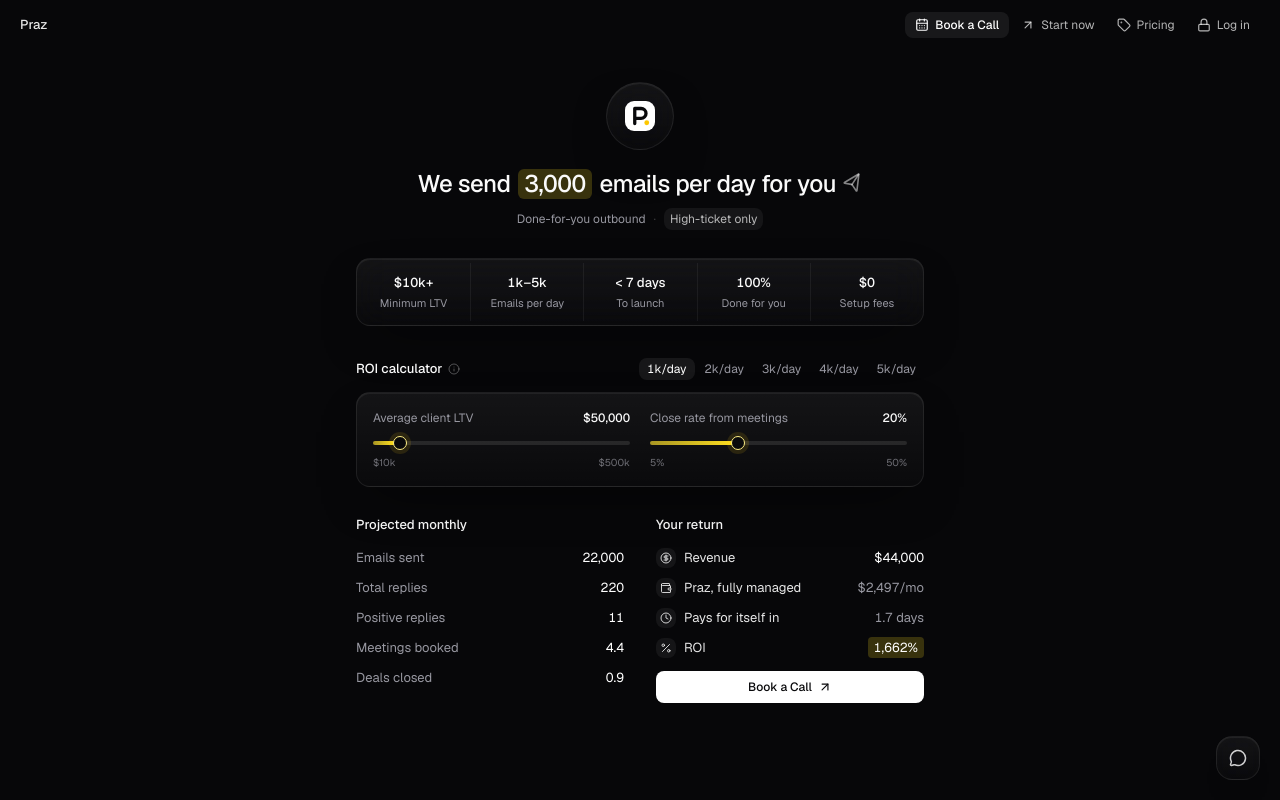
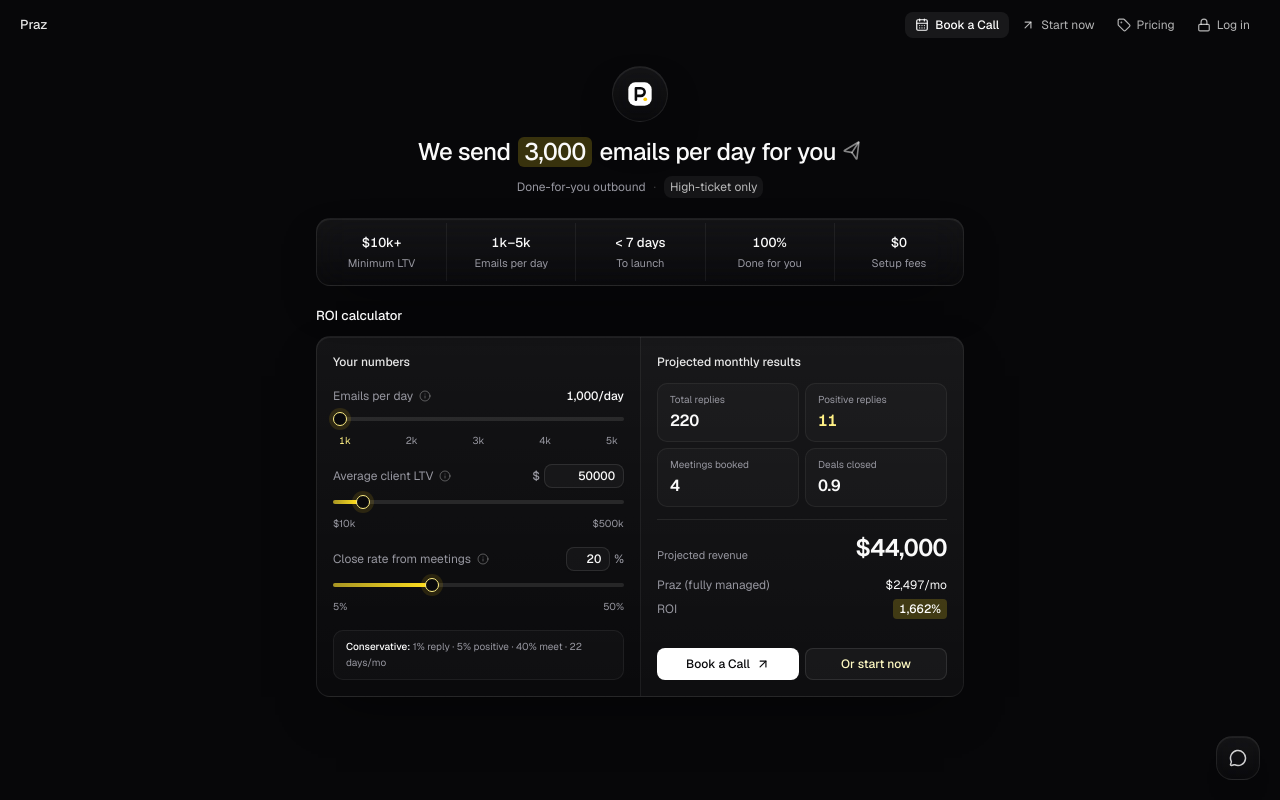
Before and after one commit to jayden8811/praz, a Next.js app: page / in a window 1280 px wide. Shown: the top 800 px of the page. Built offline with nearby package versions, Linux system fonts and the light colour scheme.

Commit message:
Restore two-panel ROI calculator layout in the compact profile style
Co-Authored-By: Claude Opus 5.5 <noreply@anthropic.com>
Claude-Session: https://claude.ai/code/session_012dVnbrNQKUeMJHz3bd94t6

```diff
--- a/src/components/sections/overview.tsx
+++ b/src/components/sections/overview.tsx
@@ -5,18 +5,16 @@ import { AnimatePresence, motion } from "motion/react";
 import {
   ArrowUpRight,
   CalendarDays,
-  CircleDollarSign,
-  Clock,
   Info,
   Lock,
   MessageCircle,
-  Percent,
   Send,
   Tag,
-  Wallet,
 } from "lucide-react";
 import { LogoMark } from "@/components/logo";
 import { AnimatedNumber } from "@/components/animated-number";
+import { Input } from "@/components/ui/input";
+import { Separator } from "@/components/ui/separator";
 import { Slider } from "@/components/ui/slider";
 import { Tooltip, TooltipContent, TooltipTrigger } from "@/components/ui/tooltip";
 import { formatVolume, pricing, site, volumes } from "@/lib/site";
@@ -42,12 +40,15 @@ const facts = [
 const int = (n: number) => Math.round(n).toLocaleString("en-US");
 const usd = (n: number) => "$" + int(n);
 const dec = (n: number) => (Math.round(n * 10) / 10).toLocaleString("en-US");
+const clamp = (n: number, a: number, b: number) => Math.min(b, Math.max(a, n));
+const LTV = { min: 10000, max: 500000 };
+const CLOSE = { min: 5, max: 50 };
 
 export function Overview() {
   return (
     <section className="relative flex min-h-svh flex-col">
       <TopBar />
-      <div className="mx-auto flex w-full max-w-[600px] flex-1 flex-col px-4 pb-10 pt-6 md:pt-8">
+      <div className="mx-auto flex w-full max-w-[680px] flex-1 flex-col px-4 pb-10 pt-3 md:pt-4">
         <Identity />
         <Facts />
         <Calculator />
@@ -108,14 +109,14 @@ function Identity() {
         initial={{ opacity: 0, scale: 0.9 }}
         animate={{ opacity: 1, scale: 1 }}
         transition={{ duration: 0.8, ease }}
-        className="glass flex size-[68px] items-center justify-center rounded-full"
+        className="glass flex size-14 items-center justify-center rounded-full"
       >
-        <LogoMark className="size-9" />
+        <LogoMark className="size-7" />
       </motion.div>
 
       <motion.h1
         {...fade(0.1)}
-        className="mt-4 flex flex-wrap items-center justify-center gap-x-[0.3em] text-[22px] font-medium tracking-[-0.02em] md:text-[24px]"
+        className="mt-3 flex flex-wrap items-center justify-center gap-x-[0.3em] text-[22px] font-medium tracking-[-0.02em] md:text-[24px]"
       >
         <span>We send</span>
         <span className="relative inline-flex h-[1.25em] w-[3.1em] items-center justify-center overflow-hidden rounded-[0.25em] bg-yellow-300/20 px-[0.2em] tabular-nums">
@@ -149,7 +150,7 @@ function Facts() {
   return (
     <motion.dl
       {...fade(0.26)}
-      className="glass mt-7 grid grid-cols-3 rounded-xl py-1 sm:grid-cols-5"
+      className="glass mt-5 grid grid-cols-3 rounded-xl py-1 sm:grid-cols-5"
     >
       {facts.map((f, i) => (
         <div
@@ -175,185 +176,212 @@ function Calculator() {
 
   const perDay = volumes[volIdx];
   const cost = pricing[perDay];
-  const sent = perDay * ASSUME.days;
-  const replies = sent * ASSUME.reply;
+  const replies = perDay * ASSUME.days * ASSUME.reply;
   const positive = replies * ASSUME.positive;
   const meetings = positive * ASSUME.meeting;
   const deals = meetings * (close / 100);
   const revenue = deals * ltv;
   const roi = ((revenue - cost) / cost) * 100;
-  const paybackDays = revenue > 0 ? (cost / revenue) * 30 : 0;
 
   return (
-    <motion.div {...fade(0.34)} id="roi" className="mt-8">
-      {/* header row, like "Token activity · Daily Weekly Cumulative" */}
-      <div className="flex items-center justify-between">
-        <h2 className="flex items-center gap-1.5 whitespace-nowrap text-[13px] font-medium">
-          ROI calculator
-          <Tooltip>
-            <TooltipTrigger asChild>
-              <Info className="size-3 cursor-help text-white/30 transition-colors hover:text-white/70" />
-            </TooltipTrigger>
-            <TooltipContent>
-              Conservative: 1% reply · 5% positive · 40% book a meeting · 22 sending days/mo
-            </TooltipContent>
-          </Tooltip>
-        </h2>
-        <div className="relative flex items-center gap-0.5 text-[12px]">
+    <motion.div {...fade(0.34)} id="roi" className="mt-5">
+      <h2 className="text-[13px] font-medium">ROI calculator</h2>
+
+      <div className="glass mt-2.5 grid overflow-hidden rounded-xl sm:grid-cols-2">
+        {/* inputs */}
+        <div className="space-y-4 p-4">
+          <p className="text-[12px] font-medium text-white/90">Your numbers</p>
+
+          <Field
+            label="Emails per day"
+            hint="Daily sending volume across your managed inboxes."
+            value={<span className="tabular-nums">{perDay.toLocaleString("en-US")}/day</span>}
+          >
+            <Slider value={[volIdx]} min={0} max={volumes.length - 1} step={1} onValueChange={([v]) => setVolIdx(v)} />
+            <div className="mt-1.5 flex justify-between">
               {volumes.map((v, i) => (
                 <button
                   key={v}
                   onClick={() => setVolIdx(i)}
                   className={cn(
-                "relative rounded-md px-2 py-0.5 tabular-nums transition-colors cursor-pointer",
-                i === volIdx ? "text-white" : "text-muted-foreground hover:text-white/80"
+                    "w-6 text-center text-[10px] tabular-nums transition-colors cursor-pointer",
+                    i === volIdx ? "text-yellow-200" : "text-muted-foreground hover:text-white"
                   )}
                 >
-              {i === volIdx && (
-                <motion.span
-                  layoutId="vol-pill"
-                  className="absolute inset-0 rounded-md bg-white/[0.07]"
-                  transition={{ type: "spring", stiffness: 420, damping: 34 }}
-                />
-              )}
-              <span className="relative">
                   {formatVolume(v)}
-                <span className="max-sm:hidden">/day</span>
-              </span>
                 </button>
               ))}
             </div>
+          </Field>
+
+          <Field
+            label="Average client LTV"
+            hint="Lifetime value of one new client. Praz is built for $10k+."
+            value={
+              <span className="flex items-center gap-1">
+                <span className="text-muted-foreground">$</span>
+                <Input
+                  id="ltv"
+                  type="number"
+                  value={ltv}
+                  onChange={(e) => setLtv(Number(e.target.value) || 0)}
+                  onBlur={() => setLtv((v) => clamp(v, LTV.min, LTV.max))}
+                  className="h-6 w-20 px-2 text-right text-[12px]"
+                />
+              </span>
+            }
+          >
+            <Slider
+              value={[clamp(ltv, LTV.min, LTV.max)]}
+              min={LTV.min}
+              max={LTV.max}
+              step={5000}
+              onValueChange={([v]) => setLtv(v)}
+            />
+            <Range a="$10k" b="$500k" />
+          </Field>
+
+          <Field
+            label="Close rate from meetings"
+            hint="Share of booked meetings that become paying clients."
+            value={
+              <span className="flex items-center gap-1">
+                <Input
+                  id="close"
+                  type="number"
+                  value={close}
+                  onChange={(e) => setClose(Number(e.target.value) || 0)}
+                  onBlur={() => setClose((v) => clamp(v, CLOSE.min, CLOSE.max))}
+                  className="h-6 w-11 px-2 text-right text-[12px]"
+                />
+                <span className="text-muted-foreground">%</span>
+              </span>
+            }
+          >
+            <Slider
+              value={[clamp(close, CLOSE.min, CLOSE.max)]}
+              min={CLOSE.min}
+              max={CLOSE.max}
+              step={1}
+              onValueChange={([v]) => setClose(v)}
+            />
+            <Range a="5%" b="50%" />
+          </Field>
+
+          <div className="glass-inset rounded-lg px-3 py-2">
+            <p className="text-[10px] leading-relaxed text-muted-foreground">
+              <span className="font-medium text-white">Conservative:</span> 1% reply · 5% positive · 40% meet · 22 days/mo
+            </p>
+          </div>
         </div>
 
-      {/* inputs — the glass panel that replaces the heatmap */}
-      <div className="glass mt-3 grid gap-5 rounded-xl px-4 py-4 sm:grid-cols-2">
-        <SliderField
-          id="ltv"
-          label="Average client LTV"
-          value={usd(ltv)}
-          min={10000}
-          max={500000}
-          step={5000}
-          current={ltv}
-          onChange={setLtv}
-          range={["$10k", "$500k"]}
-        />
-        <SliderField
-          id="close"
-          label="Close rate from meetings"
-          value={`${close}%`}
-          min={5}
-          max={50}
-          step={1}
-          current={close}
-          onChange={setClose}
-          range={["5%", "50%"]}
-        />
+        {/* results */}
+        <div className="flex flex-col border-t border-white/[0.06] bg-white/[0.015] p-4 sm:border-t-0 sm:border-l">
+          <p className="text-[12px] font-medium text-white/90">Projected monthly results</p>
+
+          <div className="mt-3 grid grid-cols-2 gap-1.5">
+            <Stat label="Total replies" value={replies} />
+            <Stat label="Positive replies" value={positive} accent />
+            <Stat label="Meetings booked" value={meetings} />
+            <Stat label="Deals closed" value={deals} decimals />
           </div>
 
-      {/* two columns, like "Activity insights" / "Most used plugins" */}
-      <div className="mt-7 grid gap-7 sm:grid-cols-2 sm:gap-8">
-        <div>
-          <h3 className="text-[13px] font-medium">Projected monthly</h3>
-          <dl className="mt-2">
-            <Row label="Emails sent" value={<AnimatedNumber value={sent} format={int} />} />
-            <Row label="Total replies" value={<AnimatedNumber value={replies} format={int} />} />
-            <Row label="Positive replies" value={<AnimatedNumber value={positive} format={int} />} />
-            <Row label="Meetings booked" value={<AnimatedNumber value={meetings} format={dec} />} />
-            <Row label="Deals closed" value={<AnimatedNumber value={deals} format={dec} />} />
-          </dl>
+          <Separator className="my-3" />
+
+          <div className="flex items-end justify-between">
+            <span className="text-[11px] text-muted-foreground">Projected revenue</span>
+            <AnimatedNumber value={revenue} format={usd} className="text-2xl font-semibold tracking-tight tabular-nums" />
           </div>
-        <div>
-          <h3 className="text-[13px] font-medium">Your return</h3>
-          <dl className="mt-2">
-            <Row icon={CircleDollarSign} label="Revenue" value={<AnimatedNumber value={revenue} format={usd} />} />
-            <Row icon={Wallet} label="Praz, fully managed" value={<AnimatedNumber value={cost} format={(n) => usd(n) + "/mo"} />} muted />
-            <Row icon={Clock} label="Pays for itself in" value={<AnimatedNumber value={paybackDays} format={(n) => dec(n) + " days"} />} muted />
+          <div className="mt-3 space-y-1.5 text-[12px]">
+            <Row label="Praz (fully managed)" value={<AnimatedNumber value={cost} format={(n) => usd(n) + "/mo"} />} />
             <Row
-              icon={Percent}
               label="ROI"
               value={
-                <span className={cn("rounded px-1.5 py-0.5", roi >= 0 ? "bg-yellow-300/20 text-white" : "text-red-300")}>
+                <span className={cn("rounded px-1.5 py-0.5 font-medium", roi >= 0 ? "bg-yellow-300/20 text-white" : "text-red-300")}>
                   <AnimatedNumber value={roi} format={(n) => int(n) + "%"} />
                 </span>
               }
             />
-            <div className="pt-2">
+          </div>
+
+          <div className="mt-auto grid grid-cols-2 gap-1.5 pt-3">
             <a
               href={site.bookUrl}
-                className="group flex h-8 w-full items-center justify-center gap-1.5 rounded-md bg-white text-[12px] font-medium text-zinc-950 transition-all hover:bg-white/90 active:scale-[0.98]"
+              className="group flex h-8 items-center justify-center gap-1.5 rounded-md bg-white text-[12px] font-medium text-zinc-950 transition-all hover:bg-white/90 active:scale-[0.98]"
             >
               Book a Call
               <ArrowUpRight className="size-3.5 transition-transform duration-300 group-hover:-translate-y-px group-hover:translate-x-px" />
             </a>
+            <a
+              href={site.checkoutUrl}
+              className="flex h-8 items-center justify-center rounded-md border border-white/10 bg-white/[0.04] text-[12px] font-medium text-yellow-100 transition-colors hover:border-yellow-300/25 hover:bg-white/[0.07]"
+            >
+              Or start now
+            </a>
           </div>
-          </dl>
         </div>
       </div>
     </motion.div>
   );
 }
 
-function SliderField({
-  id,
+function Field({
   label,
+  hint,
   value,
-  min,
-  max,
-  step,
-  current,
-  onChange,
-  range,
+  children,
 }: {
-  id: string;
   label: string;
-  value: string;
-  min: number;
-  max: number;
-  step: number;
-  current: number;
-  onChange: (v: number) => void;
-  range: [string, string];
+  hint: string;
+  value: React.ReactNode;
+  children: React.ReactNode;
 }) {
   return (
     <div>
-      <div className="mb-2 flex items-center justify-between text-[12px]">
-        <label htmlFor={id} className="text-muted-foreground">
+      <div className="mb-1.5 flex items-center justify-between gap-3 text-[12px]">
+        <span className="flex items-center gap-1.5 text-muted-foreground">
           {label}
-        </label>
-        <span className="font-medium tabular-nums">{value}</span>
+          <Tooltip>
+            <TooltipTrigger asChild>
+              <Info className="size-3 cursor-help text-white/30 transition-colors hover:text-white/70" />
+            </TooltipTrigger>
+            <TooltipContent>{hint}</TooltipContent>
+          </Tooltip>
+        </span>
+        <span className="font-medium">{value}</span>
       </div>
-      <Slider id={id} value={[current]} min={min} max={max} step={step} onValueChange={([v]) => onChange(v)} />
-      <div className="mt-1 flex justify-between text-[10px] text-muted-foreground/70">
-        <span>{range[0]}</span>
-        <span>{range[1]}</span>
-      </div>
+      {children}
     </div>
   );
 }
 
-function Row({
-  label,
-  value,
-  icon: Icon,
-  muted,
-}: {
-  label: string;
-  value: React.ReactNode;
-  icon?: React.ComponentType<{ className?: string }>;
-  muted?: boolean;
-}) {
+function Range({ a, b }: { a: string; b: string }) {
   return (
-    <div className="flex h-[30px] items-center justify-between text-[13px]">
-      <dt className="flex items-center gap-2 text-muted-foreground">
-        {Icon && (
-          <span className="flex size-5 items-center justify-center rounded-md bg-white/[0.06]">
-            <Icon className="size-3 text-white/80" />
-          </span>
-        )}
-        <span className={cn(Icon && "text-white/90")}>{label}</span>
-      </dt>
-      <dd className={cn("tabular-nums", muted ? "text-muted-foreground" : "text-white")}>{value}</dd>
+    <div className="mt-1.5 flex justify-between text-[10px] text-muted-foreground">
+      <span>{a}</span>
+      <span>{b}</span>
     </div>
   );
 }
+
+function Stat({ label, value, accent, decimals }: { label: string; value: number; accent?: boolean; decimals?: boolean }) {
+  return (
+    <div className="glass-inset rounded-lg px-3 py-2">
+      <p className="text-[10px] text-muted-foreground">{label}</p>
+      <AnimatedNumber
+        value={value}
+        format={decimals ? dec : int}
+        className={cn("mt-0.5 block text-base font-semibold tabular-nums tracking-tight", accent && "text-yellow-200")}
+      />
+    </div>
+  );
+}
+
+function Row({ label, value }: { label: string; value: React.ReactNode }) {
+  return (
+    <div className="flex items-center justify-between">
+      <span className="text-muted-foreground">{label}</span>
+      <span className="tabular-nums">{value}</span>
+    </div>
+  );
+}
```
Lines whose indentation alone changed are shown as unchanged.
